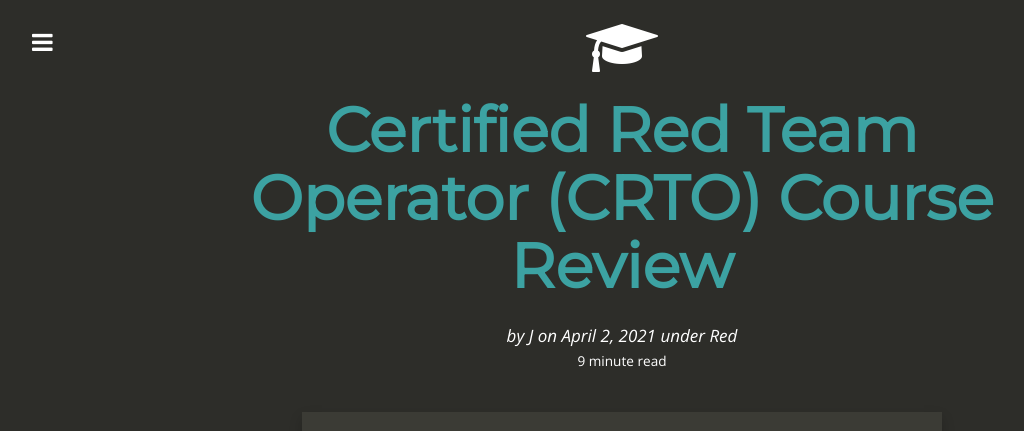
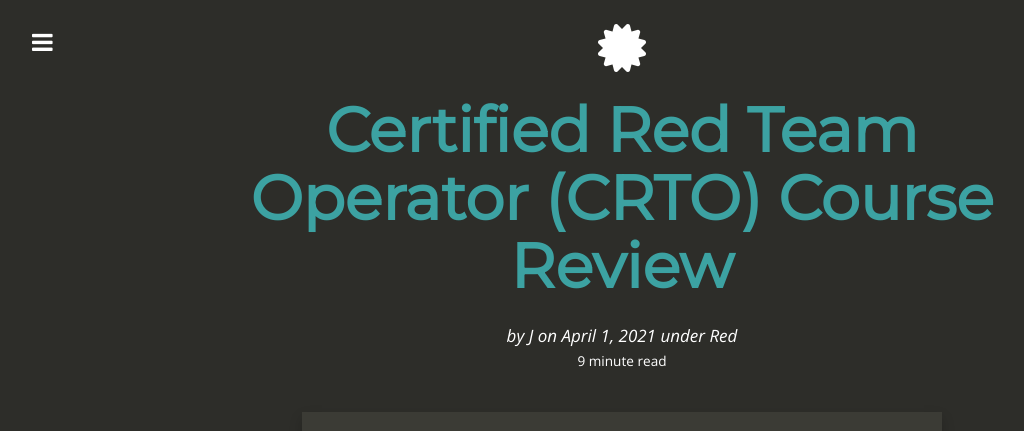
Before and after one commit to Dreamscent/Dreamscent.github.io, a Jekyll site: the page built from _posts/2021-04-01-Certified-Red-Team-Operator-Review.md, in a window 1280 px wide and 900 px high. Shown: the top 431 px of the window, without its empty margins (18-1042 px from the left). Built offline with Jekyll 4.4.1, drawn with Linux system fonts in a browser that asks for light colours; nearby versions of some CDN libraries; part of the change alters nothing that is shown.

```diff
--- a/_posts/2021-04-01-Certified-Red-Team-Operator-Review.md
+++ b/_posts/2021-04-01-Certified-Red-Team-Operator-Review.md
@@ -1,11 +1,11 @@
 ---
 layout:     post
 title:      "Certified Red Team Operator (CRTO) Course Review"
-date:       2021-04-01 23:23:23
+date:       2021-04-01 00:00:00
 author:     J
 summary:    Well that was fun
 categories: "Red Teaming"
-thumbnail:  graduation-cap
+thumbnail:  certificate
 tags:
  - Red Team
  - Zero-Point
```
